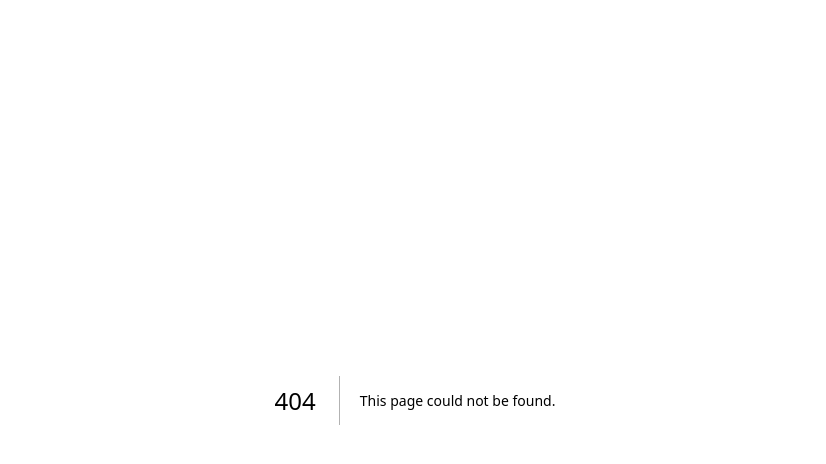
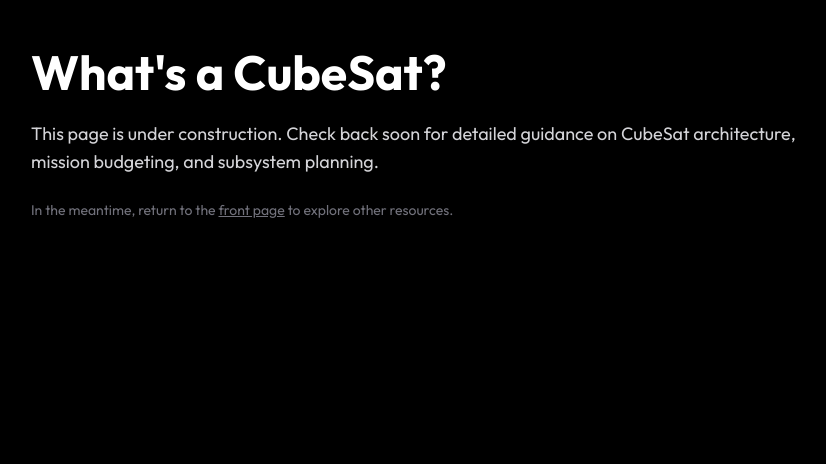
Before and after one commit to CubeSource/website-resources, a Next.js app in the folder resources/: page /docs/foundations in a window 1280 px wide. Before the commit this address had no page. Shown: the top 464 px of the page, without its empty margins (225-1051 px from the left). Built offline with nearby package versions, Linux system fonts and the light colour scheme.

Commit message:
began placeholder page for introductory content

```diff
--- /dev/null
+++ b/resources/app/docs/foundations/page.tsx
@@ -0,0 +1,27 @@
+'use client';
+
+import Link from "next/link";
+
+export default function FoundationsPage() {
+  return (
+    <main className="min-h-dvh bg-black px-6 py-12 text-zinc-100 md:px-10">
+      <div className="mx-auto max-w-3xl space-y-6">
+        <h1 className="text-4xl font-bold text-white sm:text-5xl">
+          What&apos;s a CubeSat?
+        </h1>
+        <p className="text-base text-zinc-300 sm:text-lg">
+          This page is under construction. Check back soon for detailed
+          guidance on CubeSat architecture, mission budgeting, and subsystem
+          planning.
+        </p>
+        <p className="text-sm text-zinc-500">
+          In the meantime, return to the{" "}
+          <Link href="/" className="underline decoration-zinc-500 hover:text-white">
+            front page
+          </Link>{" "}
+          to explore other resources.
+        </p>
+      </div>
+    </main>
+  );
+}
```
